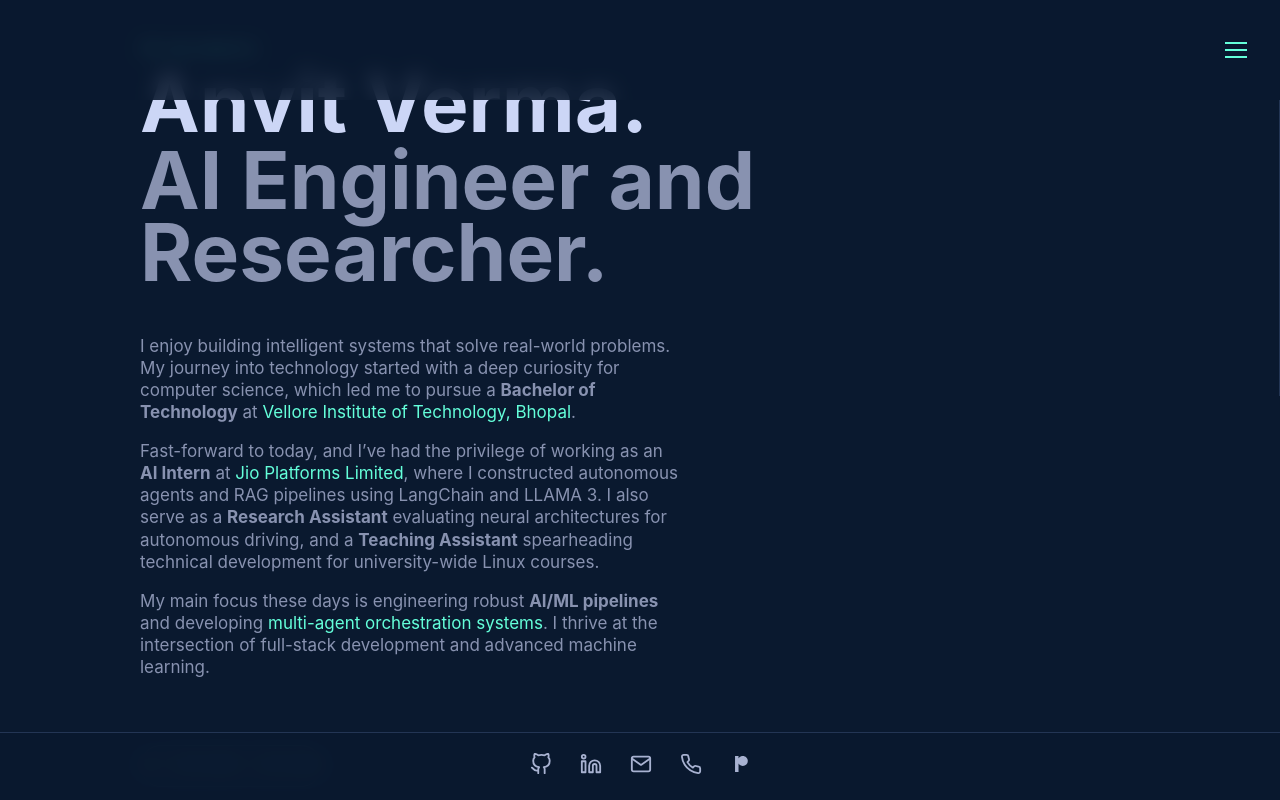
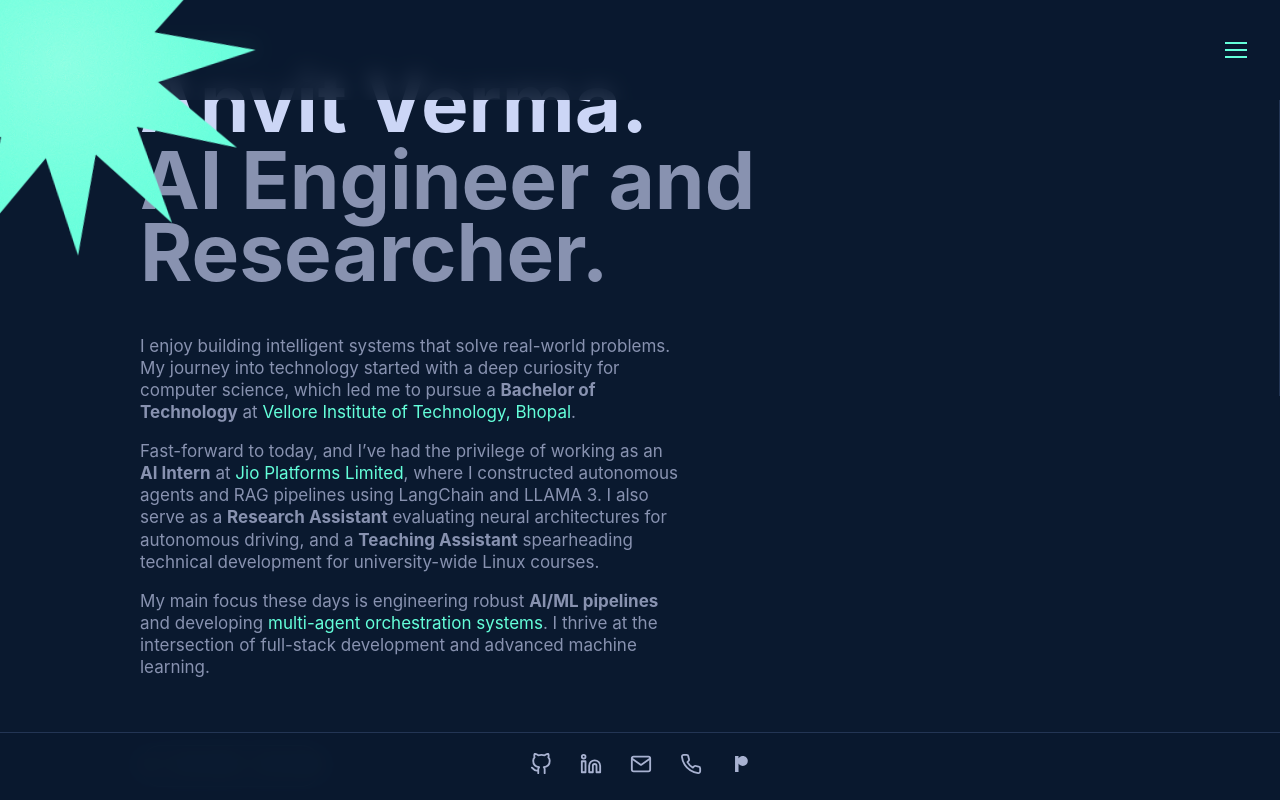
Before and after one commit to anvitvermaa/anvitvermaa.github.io, a Next.js app: page / in a window 1280 px wide. Shown: the top 800 px of the page. Built offline with nearby package versions, Linux system fonts and the light colour scheme.

Commit message:
fix: rotating star desktop only

```diff
--- a/app/globals.css
+++ b/app/globals.css
@@ -33,3 +33,13 @@ body {
   opacity: 0;
   animation: fadeup 0.5s cubic-bezier(0.645, 0.045, 0.355, 1) forwards;
 }
+
+/* Rotating star: desktop only */
+.rotating-star-wrapper {
+  display: none;
+}
+@media (min-width: 768px) {
+  .rotating-star-wrapper {
+    display: block;
+  }
+}
--- a/src/components/RotatingStar.jsx
+++ b/src/components/RotatingStar.jsx
@@ -61,7 +61,7 @@ export default function RotatingStar() {
 
   return (
 
-    <div className="hidden md:block fixed -top-[8rem] -left-[8rem] w-[24rem] h-[24rem] z-[99999] pointer-events-none">
+    <div className="rotating-star-wrapper fixed -top-[8rem] -left-[8rem] w-[24rem] h-[24rem] z-[99999] pointer-events-none">
 
       <div
         ref={solidRef}
```
